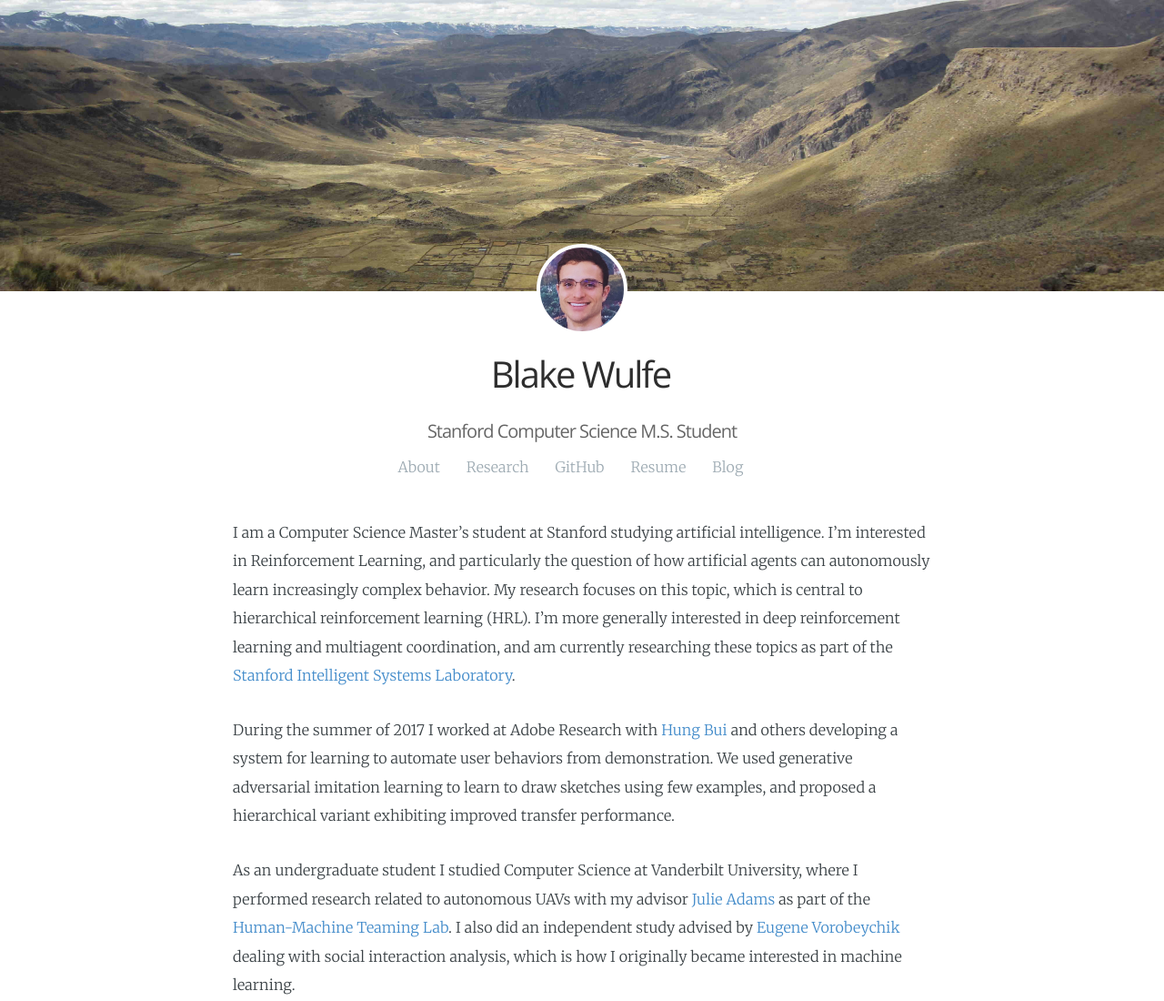
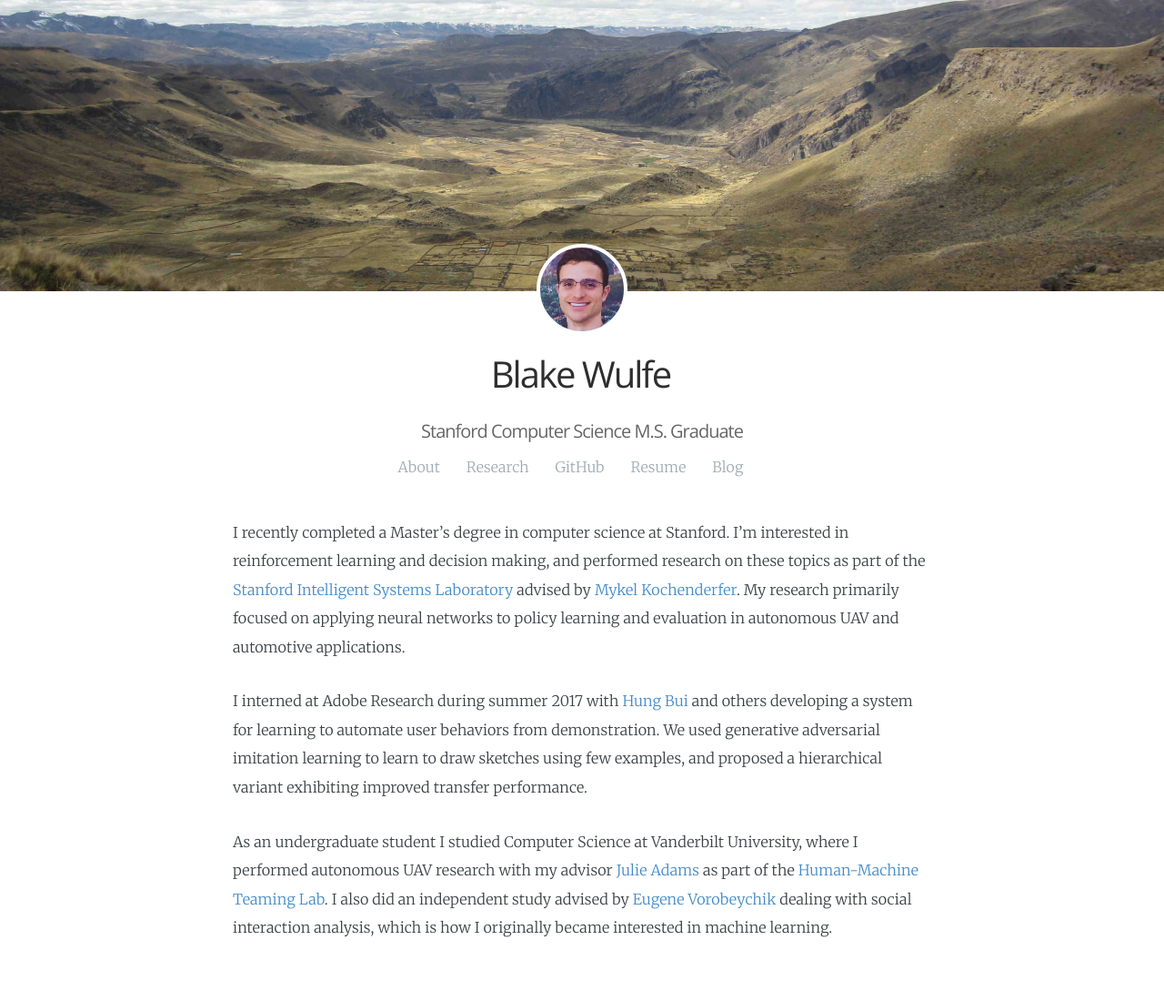
Before and after one commit to wulfebw/legacy.wulfebw.github.io, a Jekyll site: the page built from index.html, in a window 1280 px wide. Shown: the whole page at 91% size. Built offline with Jekyll 4.4.1, drawn with Linux system fonts in a browser that asks for light colours; some web fonts are replaced; after the commit the page ends 1037 px from its top, so only the background shows below that.

Commit message:
updating bio

```diff
--- a/_data/authors.yml
+++ b/_data/authors.yml
@@ -3,7 +3,7 @@ default:
   name:         "Blake Wulfe"
   cover:        /assets/machu_lacta_reduced.jpg
   picture:      /assets/wulfebw.jpg
-  bio:          Stanford Computer Science M.S. Student
+  bio:          Stanford Computer Science M.S. Graduate
   location:     Palo Alto
   website:      "http://wulfebw.github.io/about"
   email:        "wulfebw@stanford.edu"
@@ -25,7 +25,7 @@ wulfebw:
   name:         "Blake Wulfe"
   cover:        /assets/machu_lacta.jpg
   picture:      /assets/wulfebw.jpg
-  bio:          Stanford Computer Science M.S. Student
+  bio:          Stanford Computer Science M.S. Graduate
   location:     Palo Alto
   website:      "http://wulfebw.github.io/"
   github:       wulfebw
--- a/_includes/main.md
+++ b/_includes/main.md
@@ -1,6 +1,6 @@
 
-I am a Computer Science Master's student at Stanford studying artificial intelligence. I'm interested in Reinforcement Learning, and particularly the question of how artificial agents can autonomously learn increasingly complex behavior. My research focuses on this topic, which is central to hierarchical reinforcement learning (HRL). I'm more generally interested in deep reinforcement learning and multiagent coordination, and am currently researching these topics as part of the <a href="http://web.stanford.edu/group/sisl/cgi-bin/wordpress/people/" class="md-link">Stanford Intelligent Systems Laboratory</a>.
+I recently completed a Master's degree in computer science at Stanford. I'm interested in reinforcement learning and decision making, and performed research on these topics as part of the <a href="http://web.stanford.edu/group/sisl/cgi-bin/wordpress/people/" class="md-link">Stanford Intelligent Systems Laboratory</a> advised by <a class="md-link" href="http://mykel.kochenderfer.com/">Mykel Kochenderfer</a>. My research primarily focused on applying neural networks to policy learning and evaluation in autonomous UAV and automotive applications.
 
-During the summer of 2017 I worked at Adobe Research with <a href="https://www.linkedin.com/in/hung-bui-2a9b244" class="md-link">Hung Bui</a> and others developing a system for learning to automate user behaviors from demonstration. We used generative adversarial imitation learning to learn to draw sketches using few examples, and proposed a hierarchical variant exhibiting improved transfer performance.
+I interned at Adobe Research during summer 2017 with <a href="https://www.linkedin.com/in/hung-bui-2a9b244" class="md-link">Hung Bui</a> and others developing a system for learning to automate user behaviors from demonstration. We used generative adversarial imitation learning to learn to draw sketches using few examples, and proposed a hierarchical variant exhibiting improved transfer performance.
 
-As an undergraduate student I studied Computer Science at Vanderbilt University, where I performed research related to autonomous UAVs with my advisor <a href="http://engineering.vanderbilt.edu/bio/julie-adams" class="md-link">Julie Adams</a> as part of the <a href="http://eecs.vanderbilt.edu/research/hmtl/wp/" class="md-link">Human-Machine Teaming Lab</a>. I also did an independent study advised by <a href="http://engineering.vanderbilt.edu/bio/eugene-vorobeychik" class="md-link">Eugene Vorobeychik</a> dealing with social interaction analysis, which is how I originally became interested in machine learning.
+As an undergraduate student I studied Computer Science at Vanderbilt University, where I performed autonomous UAV research with my advisor <a href="http://engineering.vanderbilt.edu/bio/julie-adams" class="md-link">Julie Adams</a> as part of the <a href="http://eecs.vanderbilt.edu/research/hmtl/wp/" class="md-link">Human-Machine Teaming Lab</a>. I also did an independent study advised by <a href="http://engineering.vanderbilt.edu/bio/eugene-vorobeychik" class="md-link">Eugene Vorobeychik</a> dealing with social interaction analysis, which is how I originally became interested in machine learning.
```
